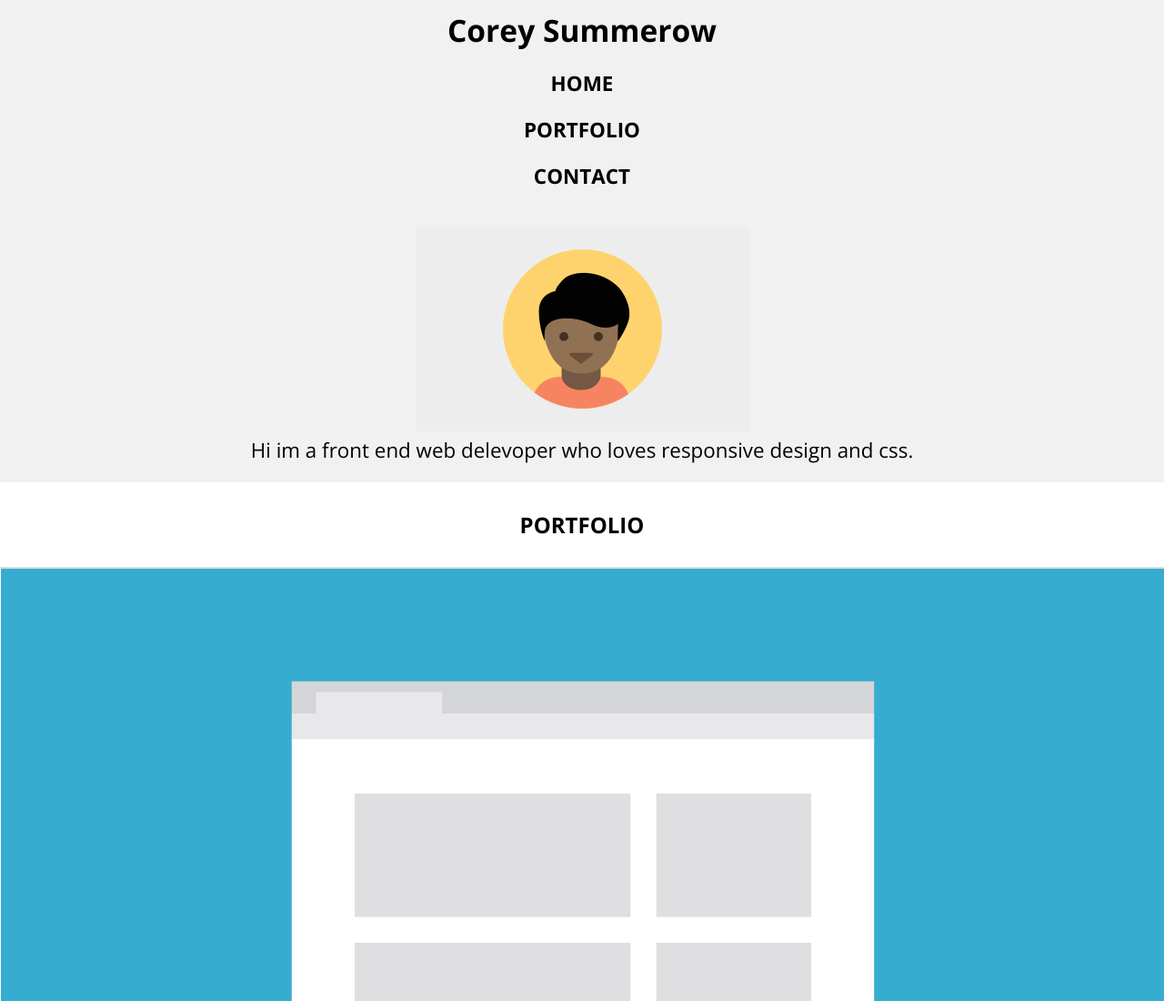
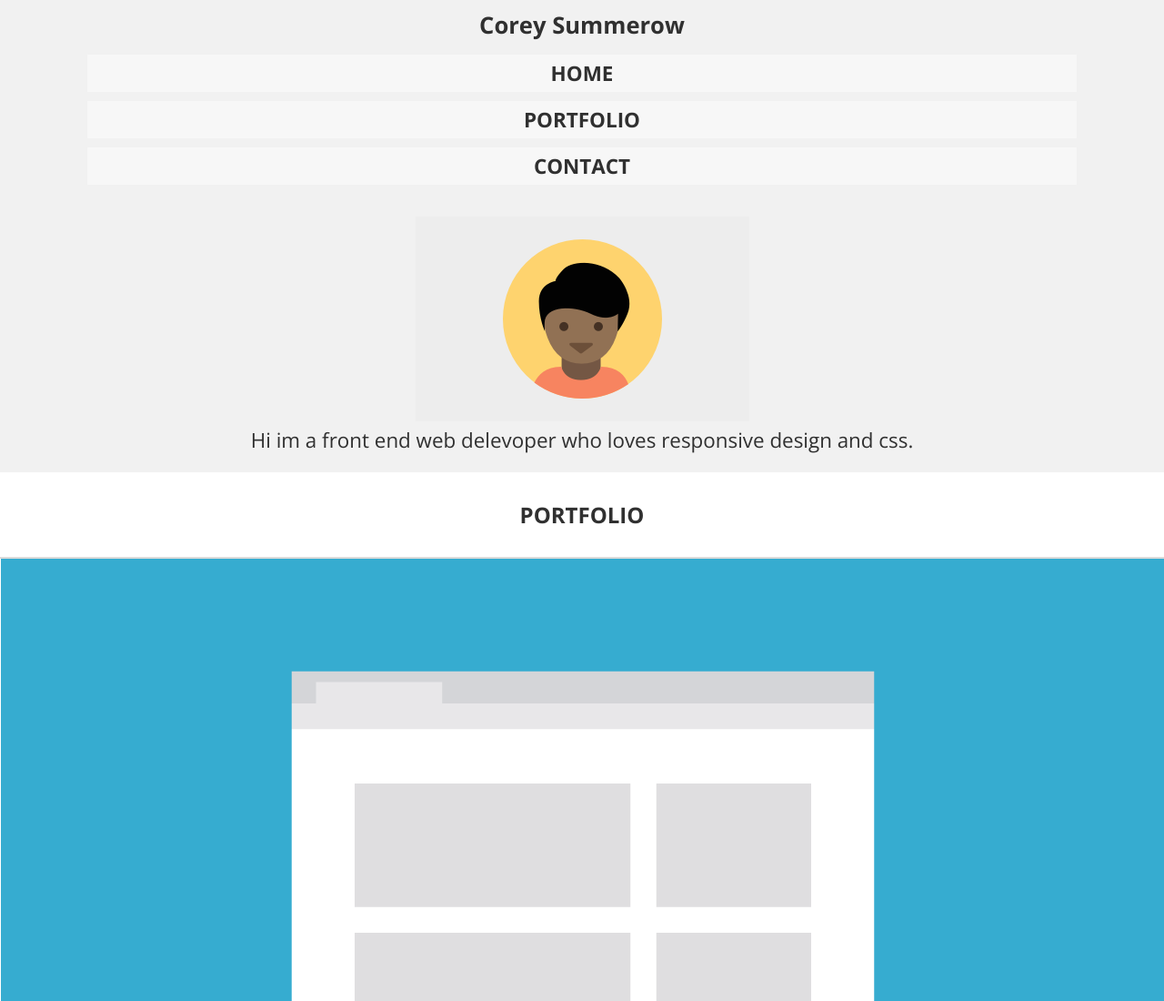
Before and after one commit to CoreyJC/portfolio-project-2, a plain HTML site: page start/index.html in a window 1280 px wide. Shown: the top 1100 px of the page at 91% size. Drawn offline with nearby package versions, Linux system fonts and the light colour scheme.

Commit message:
fixes to code

```diff
--- a/start/css/flexbox.css
+++ /dev/null
@@ -1,14 +0,0 @@
-.flexnavigation {
-    display:flex;
-    flex-wrap:wrap;
-    flex-direction:column;
-    align-items:center;
-    align-content:center;
-    background-color:rgb(241, 241, 241);
-}
-.flexnavitems {
-    flex-grow:1;
-    flex-basis:100%;
-    margin-top: 10px;
-    margin-bottom: 10px;
-}
--- a/start/css/style.css
+++ b/start/css/style.css
@@ -5,11 +5,15 @@
   padding:0;
   margin:0 auto;
   text-align:center;
+  color:rgb(48, 48, 48);
 }
-
+nav {
+  background-color:rgb(241, 241, 241);
+}
 .headername {
-   font-size:1.4em;
-   margin:10px;
+   font-size:1.6em;
+   padding-top:10px;
+   padding-bottom:10px;
 }
 .profilepic {
   padding-top:30px;
@@ -56,3 +60,22 @@ footer {
   padding-bottom:20px;
 
 }
+
+.flexnavigation {
+  display:flex;
+  flex-wrap:wrap;
+  flex-direction:column;
+  align-items:center;
+  align-content:center;
+  background-color:rgb(241, 241, 241);
+}
+.flexnavitems {
+  flex-grow:1;
+  flex-basis:100%;
+}
+.flexnavigation li {
+  background-color: rgb(247, 247, 247);
+  width: 85%;
+  margin: 5px;
+  padding:5px;
+}
--- a/start/home.html
+++ b/start/index.html
@@ -5,17 +5,16 @@
     <meta http-equiv='X-UA-Compatible' content='IE=edge'>
     <title></title>
     <meta name='viewport' content='width=device-width, initial-scale=1'>
-    <link rel='stylesheet' href="css/style.css">
-    <link rel= 'stylesheet' href="css/flexbox.css">
+    <link rel= 'stylesheet' href="css/style.css">
     <link rel="preconnect" href="https://fonts.googleapis.com">
     <link rel="preconnect" href="https://fonts.gstatic.com" crossorigin>
     <link href="https://fonts.googleapis.com/css2?family=Open+Sans:ital,wght@0,400;0,700;1,400&display=swap" rel="stylesheet">
 </head>
 <body>
-    <nav>
+<nav>
+    <h1 class="headername"> Corey Summerow</h1>
         <ul class="flexnavigation">
-            <li class="headername"> <h1>Corey Summerow</h1> </li>
-            <li class="flexnavitems"> <a href="home.html"><h3>HOME</h3></a></li>
+            <li class="flexnavitems"> <a href="index.html"><h3>HOME</h3></a></li>
             <li class="flexnavitems"> <a href="portfolio.html"><h3>PORTFOLIO</h3></a></li>
             <li class="flexnavitems"> <a href="contact.html"><h3>CONTACT</h3></a></li>
         </ul>
```
